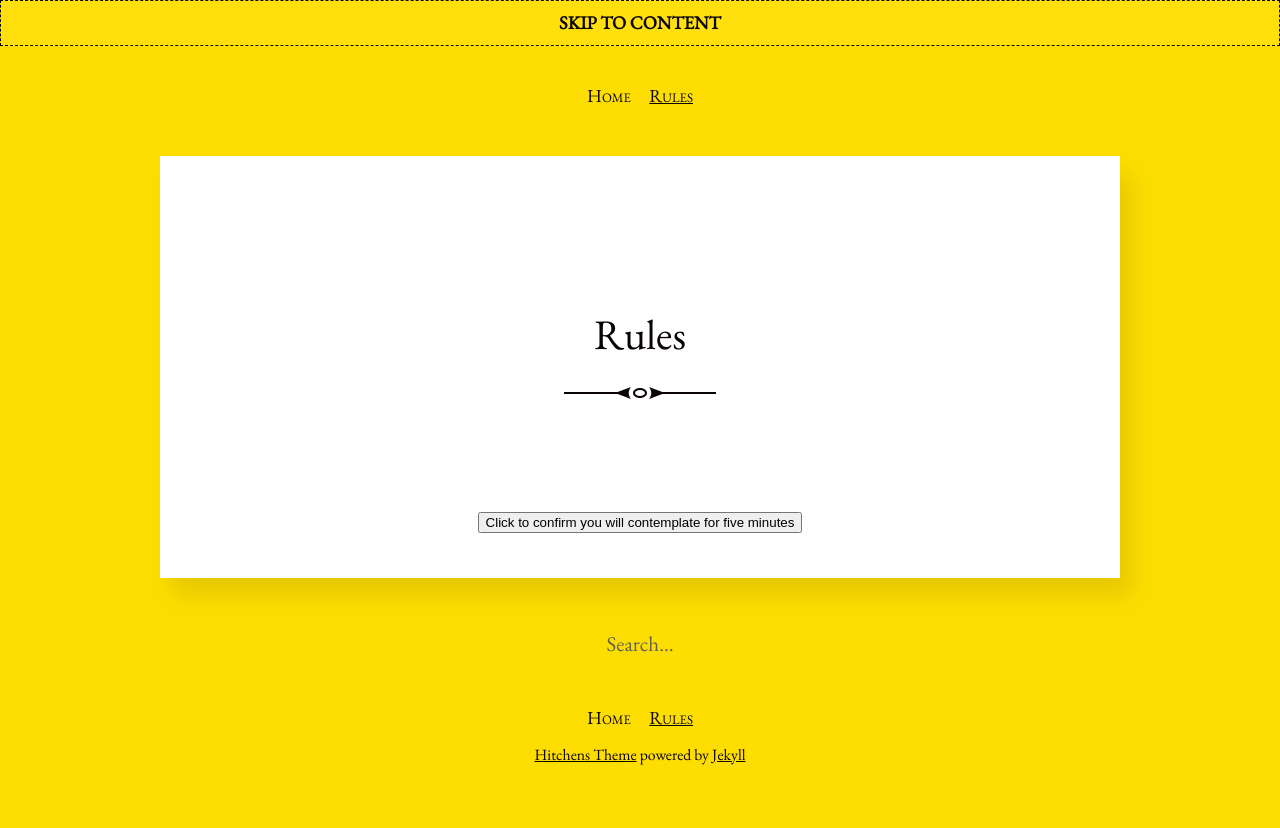
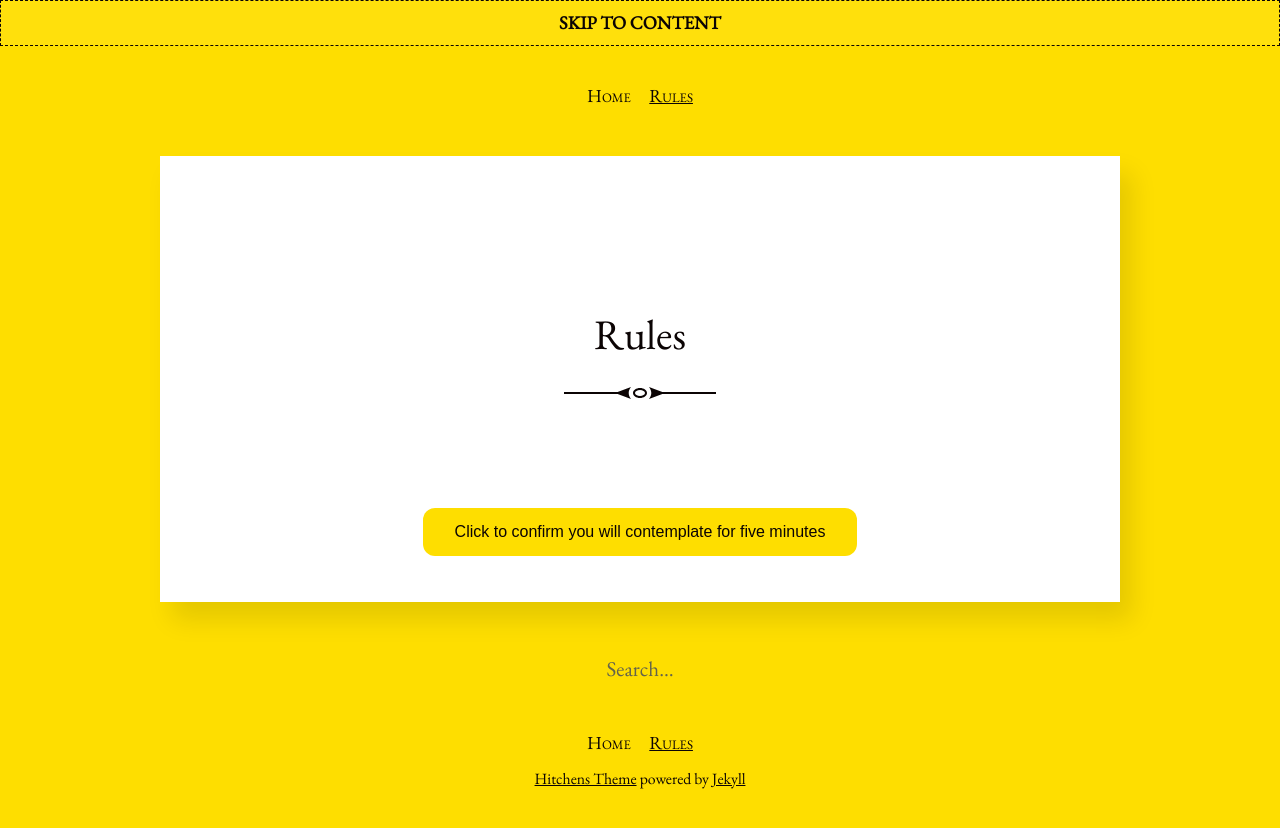
Before and after one commit to zenna/canyoupleaseappreciatethis, a Jekyll site: the page built from rules.md, in a window 1280 px wide. Shown: the top 828 px of the page. Built offline with Jekyll 4.4.1, drawn with Linux system fonts in a browser that asks for light colours.

Commit message:
Update post.html

```diff
--- a/_layouts/post.html
+++ b/_layouts/post.html
@@ -16,7 +16,7 @@
     </h1>
     <body class="post-content e-content" >
 
-     <center>   <button onclick="clickedConfirm()" id="myButton">Click to confirm you will contemplate for five minutes</button></center>
+     <center>   <button class="button" onclick="clickedConfirm()" id="myButton">Click to confirm you will contemplate for five minutes</button></center>
 </body>
   {% endif %}
 
```
